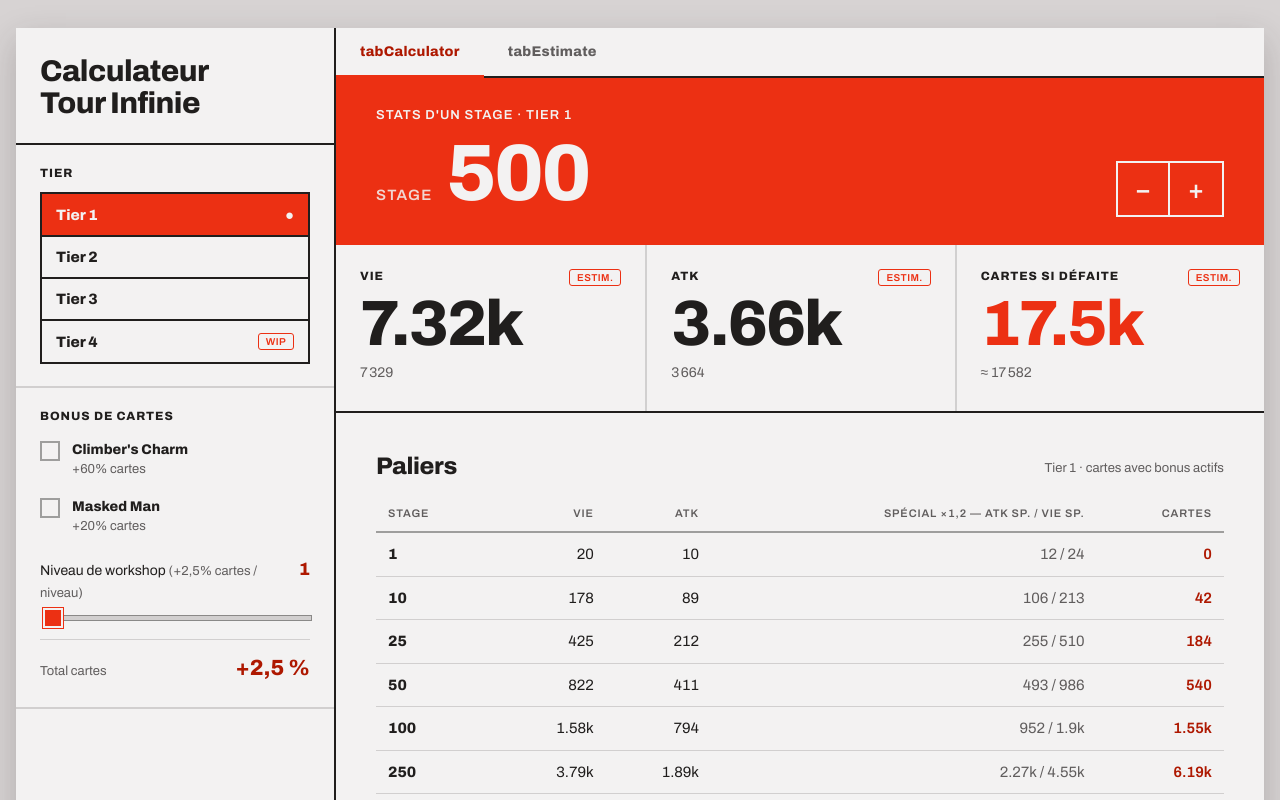
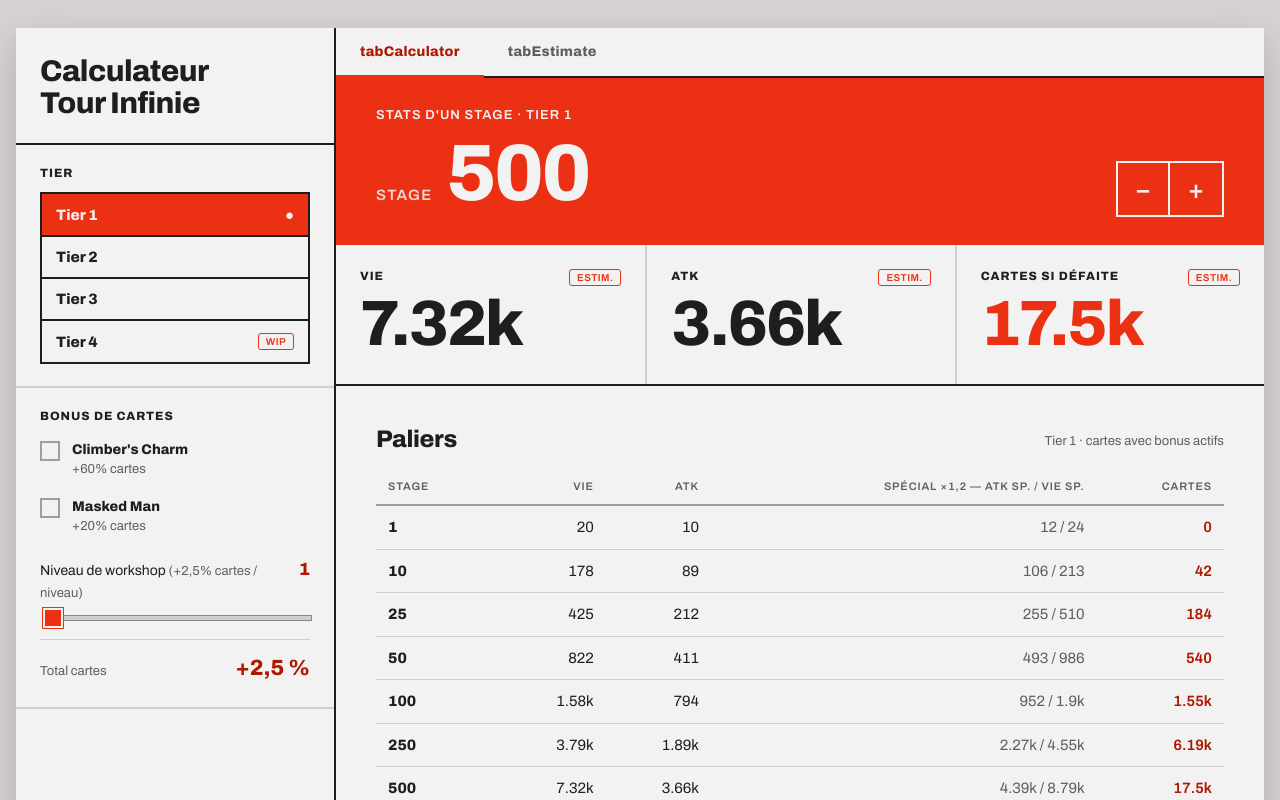
Before and after one commit to Laatem/tower-calculator, a Vue app: page / in a window 1280 px wide. Shown: the top 800 px of the page. Built offline with nearby package versions, Linux system fonts and the light colour scheme.

Commit message:
💄 Hide exact values under abbreviated stats

```diff
--- a/src/components/StageStats.vue
+++ b/src/components/StageStats.vue
@@ -1,9 +1,9 @@
 <script setup>
 import { ref, computed } from "vue";
-import { abbr, fmtExact } from "../lib/format";
+import { abbr } from "../lib/format";
 import { useLocale } from "../composables/useLocale";
 
-const { localeTag, t } = useLocale();
+const { t } = useLocale();
 
 const props = defineProps({
   hp: { type: Function, required: true },
@@ -108,17 +108,15 @@ function onClick(fn) {
       <div class="stat">
         <div class="stat-head"><h6>{{ t("hp") }}</h6><span class="tag tag-outline">{{ t("estim") }}</span></div>
         <div class="big">{{ abbr(h) }}</div>
-        <div class="exact">{{ fmtExact(h, localeTag) }}</div>
       </div>
       <div class="stat">
         <div class="stat-head"><h6>{{ t("atk") }}</h6><span class="tag tag-outline">{{ t("estim") }}</span></div>
         <div class="big">{{ abbr(a) }}</div>
-        <div class="exact">{{ fmtExact(a, localeTag) }}</div>
       </div>
       <div class="stat">
         <div class="stat-head"><h6>{{ t("cardsIfDefeated") }}</h6><span v-if="hasCards" class="tag tag-outline">{{ t("estim") }}</span></div>
         <div class="big accent">{{ c == null ? "–" : abbr(c) }}</div>
-        <div class="exact">{{ c == null ? t("noData") : "≈ " + fmtExact(c, localeTag) }}</div>
+        <div v-if="c == null" class="exact">{{ t("noData") }}</div>
       </div>
     </div>
   </section>
```
